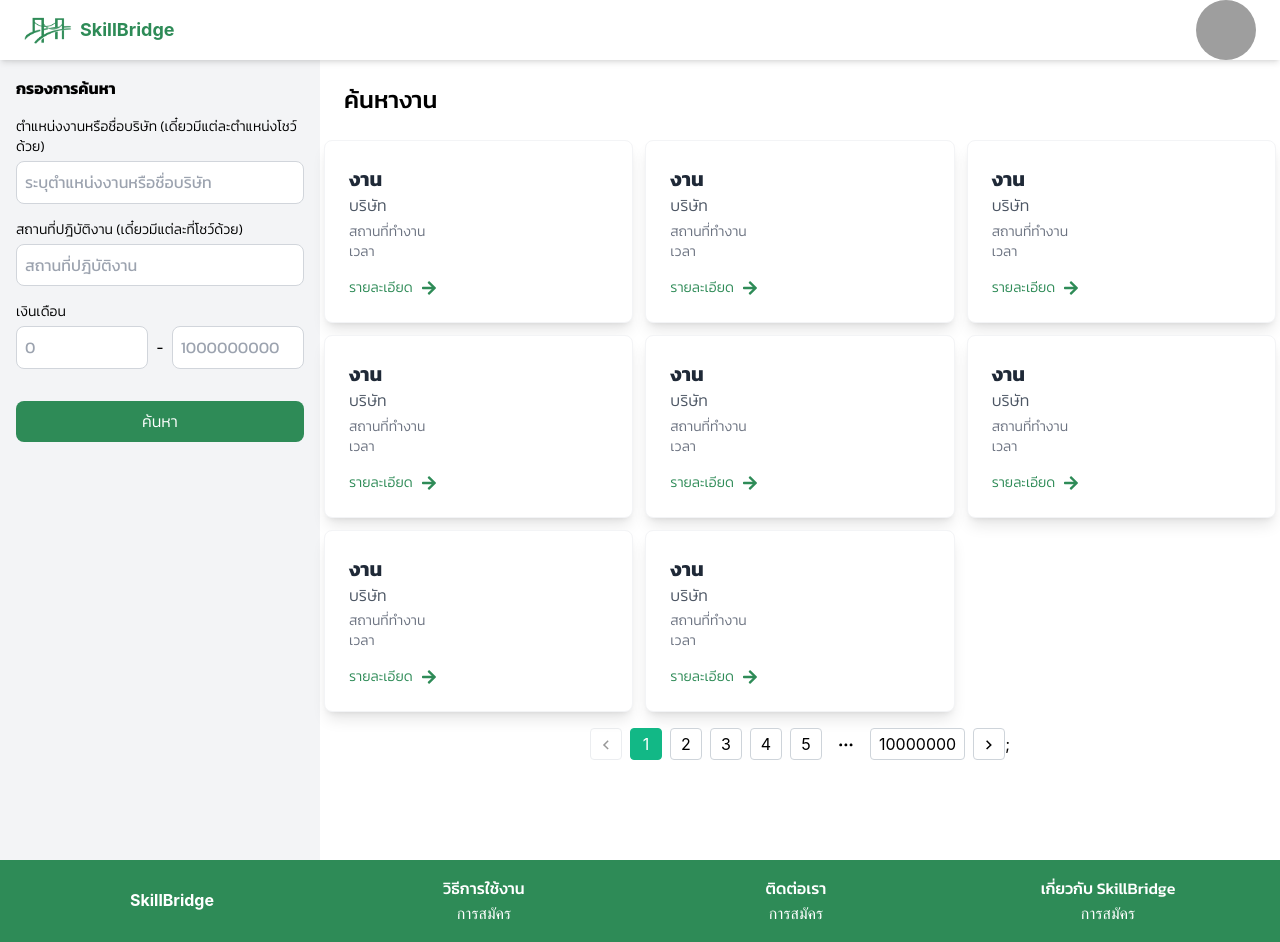
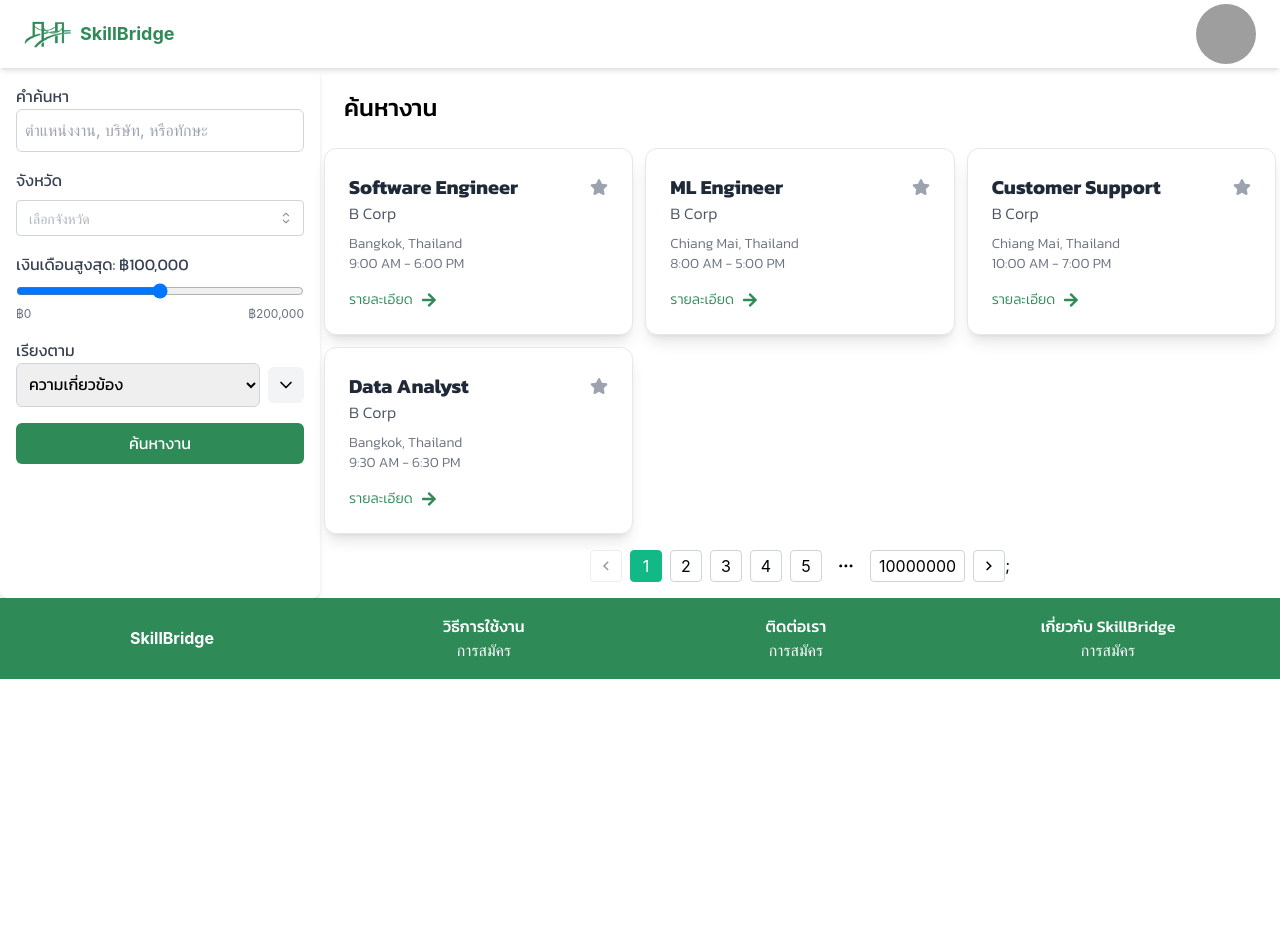
Before and after one commit to XQEX/se_frontend, a React (Vite) app: page /find in a window 1280 px wide. After the commit the page ends 800 px from the top, so only its background shows below. Built offline with nearby package versions, Linux system fonts and the light colour scheme; grey boxes are pictures that could not be loaded.

Commit message:
i just updated the find page and more

```diff
--- a/src/App.tsx
+++ b/src/App.tsx
@@ -14,6 +14,7 @@ import PostEmployers from "./pages/PostEmployers";
 import RegisterEmployers from "./pages/RegisterEmployers";
 import TrackEmployers from "./pages/TrackEmployers";
 import TrackDetailsEmployers from "./pages/TrackDetailsEmployers";
+import JobDetail from "./pages/JobDetail";
 
 function App() {
   return (
@@ -28,6 +29,7 @@ function App() {
         <Route path="settings" element={<Settings />} />
         <Route path="contactus" element={<ContactUs />} />
         <Route path="application" element={<ApplicationForm />} />
+        <Route path="/job/:id" element={<JobDetail />} />
 
         {/* Routes สำหรับ Employers */}
         <Route path="employers/home" element={<HomepageEmployers />} />
--- a/src/components/JobCard.tsx
+++ b/src/components/JobCard.tsx
@@ -1,23 +1,51 @@
-import React from "react";
-import { FaArrowRight } from "react-icons/fa";
+import React, { useState } from "react";
+import { FaArrowRight, FaStar } from "react-icons/fa";
+import { Link } from "react-router-dom";
 
-function JobCard() {
+type JobCardProps = {
+  id: string;
+  title: string;
+  company: string;
+  time: string;
+  location: string;
+};
+
+function JobCard({ id,title, company, time, location }: JobCardProps) {
+  const [isFav, setIsFav] = useState(false);
+  const handleFav = () => {
+    setIsFav(!isFav);
+  };
+
   return (
-    <div className="bg-white p-6 rounded-lg shadow-lg hover:shadow-2xl hover:scale-102 duration-300 border border-gray-100">
-      <div className="text-xl font-semibold text-gray-800 kanit-bold">งาน</div>
-      <div className="text-md text-gray-600 kanit-light">บริษัท</div>
+    <div className="bg-white p-6 rounded-xl shadow-lg hover:shadow-2xl hover:scale-102 transition-all duration-300 border border-gray-200 max-w-sm w-full">
+      <Link to={`/job/${id}`} className="w-full h-full">
+      <div className="flex justify-between items-center">
+        <div className="flex justify-between items-center w-full">
+          <div className="text-xl font-semibold text-gray-800 kanit-bold">
+            {title}
+          </div>
+          <FaStar
+            size={18}
+            className={
+              isFav
+                ? "text-yellow-500 cursor-pointer"
+                : "text-gray-400 cursor-pointer"
+            }
+            onClick={handleFav}
+          />
+        </div>
+      </div>
+      <div className="text-md text-gray-600 kanit-light">{company}</div>
 
-      <div className="text-sm text-gray-500 mt-1 kanit-light">
-        สถานที่ทํางาน
-      </div>
-      <div className="text-sm text-gray-500  kanit-light">
-        เวลา
-      </div>
+      <div className="text-sm text-gray-500 mt-2 kanit-light">{location}</div>
 
-      <div className="flex flex-row items-center mt-4">
+      <div className="text-sm text-gray-500 kanit-light">{time}</div>
+
+      <div className="flex items-center mt-4">
         <div className="text-sm text-seagreen kanit-light">รายละเอียด</div>
         <FaArrowRight className="ml-2 text-seagreen" />
       </div>
+      </Link>
     </div>
   );
 }
--- a/src/components/Sidebar.tsx
+++ b/src/components/Sidebar.tsx
@@ -1,71 +1,137 @@
 import React, { useState } from "react";
+import { ChevronDown, ChevronUp } from "lucide-react";
+import { Select } from "@mantine/core";
+import { provinces, citiesByProvince } from "../data/provinces";
 
 function Sidebar() {
-  const [minSalary, setMinSalary] = useState(0);
-  const [maxSalary, setMaxSalary] = useState(10000000);
-  const [error, setError] = useState("");
+  const [isOpen, setIsOpen] = useState(false);
+  const [salaryRange, setSalaryRange] = useState(100000);
+  const [sortBy, setSortBy] = useState("relevance");
+  const [sortOrder, setSortOrder] = useState("descending");
+  const [selectedProvince, setSelectedProvince] = useState<string | null>(null);
+  const [selectedCity, setSelectedCity] = useState<string | null>(null);
 
-  const handleMinSalaryChange = (e:any) => {
+  const handleSalaryChange = (e: React.ChangeEvent<HTMLInputElement>) => {
+    setSalaryRange(parseInt(e.target.value));
   };
 
-  const handleMaxSalaryChange = (e:any) => {
+  const toggleSortOrder = () => {
+    setSortOrder(sortOrder === "ascending" ? "descending" : "ascending");
+  };
+
+  const handleProvinceChange = (value: string | null) => {
+    setSelectedProvince(value);
+    setSelectedCity(null);
   };
 
   return (
-    <div className="flex flex-col h-screen w-1/4 bg-gray-100 text-white">
-      <div className="flex flex-col justify-start items-start space-y-4 p-4">
-        <div className="text-black kanit-bold">กรองการค้นหา</div>
-
-        <div className="flex flex-col w-full gap-4">
-          <div className="flex flex-col">
-            <label className="text-black text-sm mb-1 kanit-light">
-              ตําแหน่งงานหรือชื่อบริษัท (เดี๋ยวมีแต่ละตําแหน่งโชว์ด้วย)
+    <div className="bg-white shadow-md rounded-lg p-4  w-1/4">
+      <div className="space-y-4">
+        <div>
+          <label
+            htmlFor="keyword"
+            className="font-medium text-gray-700 mb-1 kanit-regular"
+          >
+            คำค้นหา
           </label>
           <input
             type="text"
-              placeholder="ระบุตําแหน่งงานหรือชื่อบริษัท"
-              className="text-black placeholder-kanit rounded-lg border border-gray-300 w-full p-2"
+            id="keyword"
+            placeholder="ตำแหน่งงาน, บริษัท, หรือทักษะ"
+            className="w-full p-2 border border-gray-300 rounded-md focus:ring-2 focus:ring-seagreen focus:border-transparent"
           />
         </div>
 
-          <div className="flex flex-col">
-            <label className="text-black text-sm mb-1 kanit-light">
-              สถานที่ปฎิบัติงาน (เดี๋ยวมีแต่ละที่โชว์ด้วย)
+        <div className="space-y-2">
+          <label className="font-medium text-gray-700 kanit-regular">
+            จังหวัด
           </label>
-            <input
-              type="text"
-              placeholder="สถานที่ปฎิบัติงาน"
-              className="text-black placeholder-kanit rounded-lg border border-gray-300 w-full p-2"
+          <Select
+            placeholder="เลือกจังหวัด"
+            data={provinces}
+            value={selectedProvince}
+            onChange={handleProvinceChange}
+            searchable
+            clearable
+            className="w-full"
           />
         </div>
 
-          <div className="flex flex-col">
-            <label className="text-black text-sm mb-1 kanit-light">
-              เงินเดือน
+        {selectedProvince && (
+          <div className="space-y-2">
+            <label className="font-medium text-gray-700 kanit-regular">
+              อำเภอ/เขต
             </label>
-            <div className="flex flex-row gap-2 items-center">
-              <input
-                type="number"
-                placeholder="0"
-                min={0}
-                className="text-black placeholder-kanit rounded-lg border border-gray-300 w-full p-2"
-                onChange={handleMinSalaryChange}
-              />
-              <span className="text-black">-</span>
-              <input
-                type="number"
-                placeholder="1000000000000000"
-                className="text-black placeholder-kanit rounded-lg border border-gray-300 w-full p-2"
-                onChange={handleMaxSalaryChange}
+            <Select
+              placeholder="เลือกอำเภอ/เขต"
+              data={citiesByProvince[selectedProvince] || []}
+              value={selectedCity}
+              onChange={setSelectedCity}
+              searchable
+              clearable
+              className="w-full "
             />
           </div>
-          </div>
+        )}
+
+        <div>
+          <label
+            htmlFor="salary"
+            className="font-medium text-gray-700 mb-1 kanit-regular"
+          >
+            เงินเดือนสูงสุด: ฿{salaryRange.toLocaleString()}
+          </label>
+          <input
+            type="range"
+            id="salary"
+            min="0"
+            max="200000"
+            step="1000"
+            value={salaryRange}
+            onChange={handleSalaryChange}
+            className="w-full h-2 bg-gray-200 rounded-lg  cursor-pointer"
+          />
+          <div className="flex justify-between text-xs text-gray-500 mt-1">
+            <span>฿0</span>
+            <span>฿200,000</span>
           </div>
         </div>
 
-      <button className="kanit-light bg-seagreen rounded-lg p-2 m-4">
-        ค้นหา
+        <div>
+          <label
+            htmlFor="sortBy"
+            className="font-medium text-gray-700 mb-1 kanit-regular"
+          >
+            เรียงตาม
+          </label>
+          <div className="flex items-center space-x-2">
+            <select
+              id="sortBy"
+              value={sortBy}
+              onChange={(e) => setSortBy(e.target.value)}
+              className=" kanit-regular flex-grow p-2 border border-gray-300 rounded-md focus:ring-2 focus:ring-seagreen focus:border-transparent"
+            >
+              <option value="relevance">ความเกี่ยวข้อง</option>
+              <option value="date">วันที่ลงประกาศ</option>
+              <option value="salary">เงินเดือน</option>
+            </select>
+            <button
+              onClick={toggleSortOrder}
+              className="p-2 bg-gray-100 rounded-md hover:bg-gray-200"
+            >
+              {sortOrder === "ascending" ? (
+                <ChevronUp size={20} />
+              ) : (
+                <ChevronDown size={20} />
+              )}
             </button>
+          </div>
+        </div>
+
+        <button className=" kanit-regular w-full bg-seagreen text-white font-semibold py-2 px-4 rounded-md hover:bg-seagreen-dark transition-colors duration-300">
+          ค้นหางาน
+        </button>
+      </div>
     </div>
   );
 }
--- /dev/null
+++ b/src/data/FakeJobData.ts
@@ -0,0 +1,34 @@
+
+
+
+
+export const jobData = [
+    {
+      id: "1",
+      title: "Software Engineer",
+      company: "B Corp",
+      time: "9:00 AM - 6:00 PM",
+      location: "Bangkok, Thailand",
+    },
+    {
+      id: "2",
+      title: "ML Engineer",
+      company: "B Corp",
+      time: "8:00 AM - 5:00 PM",
+      location: "Chiang Mai, Thailand",
+    },
+    {
+      id: "5",
+      title: "Customer Support",
+      company: "B Corp",
+      time: "10:00 AM - 7:00 PM",
+      location: "Chiang Mai, Thailand",
+    },
+    {
+      id: "4",
+      title: "Data Analyst",
+      company: "B Corp",
+      time: "9:30 AM - 6:30 PM",
+      location: "Bangkok, Thailand",
+    },
+  ];
--- /dev/null
+++ b/src/data/provinces.ts
@@ -0,0 +1,29 @@
+
+
+
+export const provinces = [
+  'กรุงเทพมหานคร',
+  'เชียงใหม่',
+  'นนทบุรี',
+  'ปทุมธานี',
+  'ภูเก็ต',
+  'สมุทรปราการ',
+  'ชลบุรี',
+  'ระยอง',
+  'เชียงราย',
+  'ขอนแก่น'
+] as const;
+
+
+export const citiesByProvince: Record<string, string[]> = {
+  'กรุงเทพมหานคร': ['พระนคร', 'ดุสิต', 'หนองจอก', 'บางรัก', 'บางเขน', 'บางกะปิ', 'ปทุมวัน'],
+  'เชียงใหม่': ['เมืองเชียงใหม่', 'จอมทอง', 'แม่แตง', 'แม่ริม', 'เชียงดาว', 'ดอยสะเก็ด'],
+  'นนทบุรี': ['เมืองนนทบุรี', 'บางกรวย', 'บางใหญ่', 'บางบัวทอง', 'ไทรน้อย', 'ปากเกร็ด'],
+  'ปทุมธานี': ['เมืองปทุมธานี', 'คลองหลวง', 'ธัญบุรี', 'ลำลูกกา', 'ลาดหลุมแก้ว', 'สามโคก'],
+  'ภูเก็ต': ['เมืองภูเก็ต', 'กะทู้', 'ถลาง'],
+  'สมุทรปราการ': ['เมืองสมุทรปราการ', 'บางบ่อ', 'บางพลี', 'พระประแดง', 'พระสมุทรเจดีย์', 'บางเสาธง'],
+  'ชลบุรี': ['เมืองชลบุรี', 'บางละมุง', 'พานทอง', 'พนัสนิคม', 'ศรีราชา', 'เกาะสีชัง'],
+  'ระยอง': ['เมืองระยอง', 'บ้านฉาง', 'แกลง', 'วังจันทร์', 'บ้านค่าย', 'ปลวกแดง'],
+  'เชียงราย': ['เมืองเชียงราย', 'เวียงชัย', 'เชียงของ', 'เทิง', 'พาน', 'ป่าแดด'],
+  'ขอนแก่น': ['เมืองขอนแก่น', 'บ้านฝาง', 'พระยืน', 'หนองเรือ', 'ชุมแพ', 'สีชมพู']
+};
--- a/src/pages/Find.tsx
+++ b/src/pages/Find.tsx
@@ -6,9 +6,12 @@ import JobCard from "../components/JobCard";
 import Footer from "../components/Footer";
 import { Pagination } from "@mantine/core";
 import { ScrollArea } from "@mantine/core";
+import { jobData } from "../data/FakeJobData";
 
 function Find() {
   const handleSearch = (e: any) => {};
+
+
 
   return (
     <div className="h-screen flex flex-col">
@@ -18,14 +21,16 @@ function Find() {
         <div className="w-3/4">
           <div className="kanit-medium m-6 text-2xl">ค้นหางาน</div>
           <div className="grid lg:grid-cols-3 sm:grid-cols-1 gap-3 m-1">
-            <JobCard />
-            <JobCard />
-            <JobCard />
-            <JobCard />
-            <JobCard />
-            <JobCard />
-            <JobCard />
-            <JobCard />
+            {jobData.map((job, index) => (
+              <JobCard
+                id={job.id}
+                key={index}
+                title={job.title}
+                company={job.company}
+                time={job.time}
+                location={job.location}
+              />
+            ))}
           </div>
           <div className="flex items-center justify-center m-4">
             <Pagination total={10000000} color="teal" className="" />;
--- /dev/null
+++ b/src/pages/JobDetail.tsx
@@ -0,0 +1,33 @@
+import React from "react";
+import { useParams } from "react-router-dom";
+import { jobData } from "../data/FakeJobData";
+import Navbar from "../components/Navbar";
+
+function JobDetail() {
+  const { id } = useParams();
+
+  const job = jobData.find((job) => job.id === id);
+
+  if (!job) {
+    return (
+      <div className="text-center">
+        <h2>Job not found</h2>
+      </div>
+    );
+  }
+
+  return (
+   <div className="h-screen">
+    <Navbar/>
+    <div>
+        <div>{job.id}</div>
+        <div>{job.company}</div>
+        <div>{job.title}</div>
+        <div>{job.location}</div>
+        <div>{job.time}</div>
+    </div>
+   </div>
+  );
+}
+
+export default JobDetail;
```
Also changed, not shown: src/components/Marquee.tsx (added, +11 -0 lines), src/components/Navbar.tsx (+11 -2 lines), tailwind.config.js (+9 -0 lines). Lines whose indentation alone changed are shown as unchanged.
